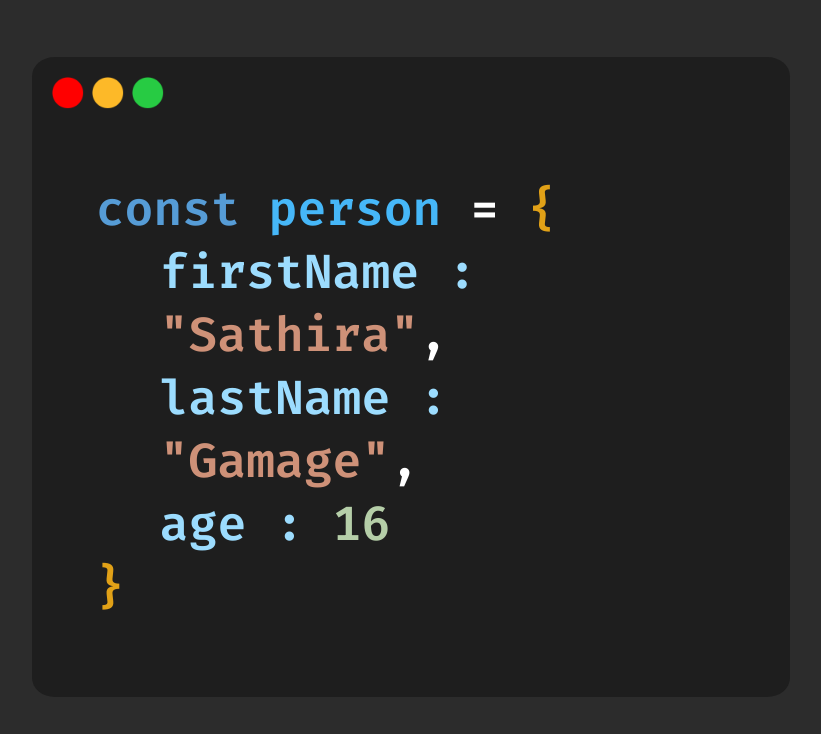
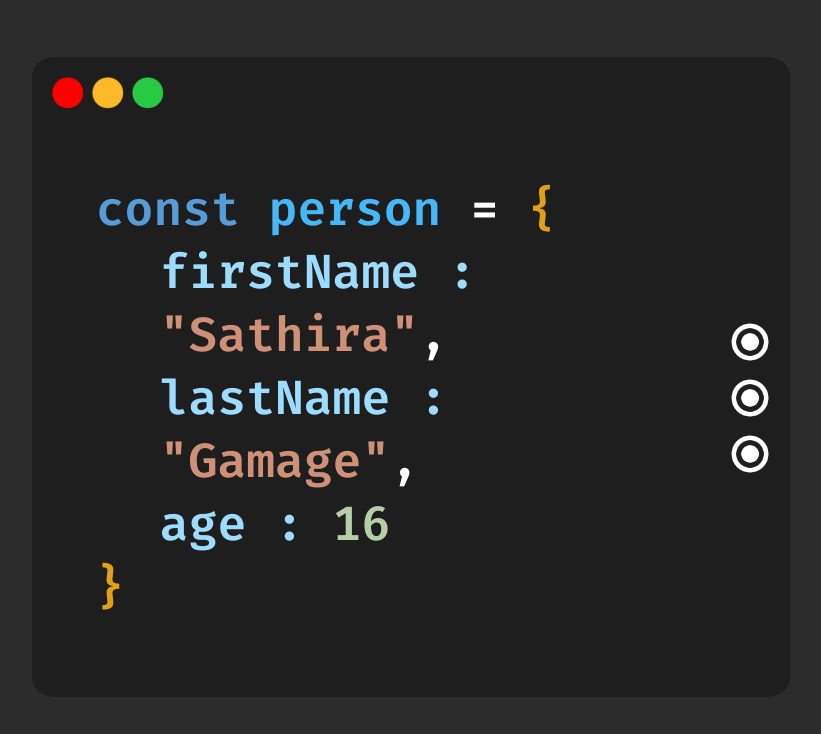
Before and after one commit to EXPOLK/sathira.github.io, a plain HTML site: page index.html in a window 1280 px wide. Shown: the whole page, without its empty margins (229-1050 px from the left). Drawn offline with Linux system fonts and the light colour scheme.

Commit message:
3 Sections Done
Complete the main 3 sections and the scrolling effects

```diff
--- a/index.html
+++ b/index.html
@@ -14,9 +14,10 @@
             <div class="icon green"><img src="img/icon-green.png" alt=""></div>
         </div>
 
+        <div style="display: flex; margin-right: 0; width: 100%;">
         <div class="container-2">
             <div class="main text-margin">
-                <div>
+                <div id="section-1">
                     <h1><span style="color: #569CD6;">const</span> <span style="color: #46B7F8;">person</span> <span style="color: white;">=</span> <span style="color: #E1A117;">{</span></h1>
                     <div class="text-margin-2">
                         <h1><span style="color: #9CDCFE;">firstName : </span><span style="color: #CE9178;">"Sathira"</span><span style="color: white;">,</span></h1>
@@ -26,8 +27,12 @@
                     <h1><span style="color: #E1A117;">}</span></h1>
                 </div>
             </div>
+
+
+
+
             <div class="main text-margin">
-                <div>
+                <div id="section-2">
                 <h1><span style="color: #46B7F8;">person</span><span style="color: white;">.</span><span style="color: #9CDCFE;">social</span><span style="color: #E1A117;"><span style="color: white;"> =</span> {</span></h1>
                 <div class="text-margin-2">
                     <h1><img src="img/linkedin.png" alt="" class="social-logo"><span style="color: white;"> : </span><span style="color: #CE9178;"><a href="https://www.linkedin.com/in/sathira-gamage/">linkedin</a></span><span style="color: white;">,</span></h1>
@@ -44,8 +49,28 @@
             </div>
             </div>
 
+            <div class="main text-margin">
+                <div id="section-3">
+                    <h1><span style="color: #46B7F8;">person</span><span style="color: white;">.</span><span style="color: #9CDCFE;">projects</span><span style="color: #E1A117;"><span style="color: white;"> =</span> {</span></h1>
+                        <div class="text-margin-2">
+                            <h1><span style="color: white;">Coming Soon!</span></h1>
+                        </div>
+                        <h1><span style="color: #E1A117;">}</span></h1>
+                </div>
+            </div>
+
+
 
         </div>
+
+        <div class="scroll-button-div">
+            <img src="img/Scroll-Button.png" alt="" onclick="scrollToY(0)">
+            <img src="img/Scroll-Button.png" alt="" onclick="scrollToY(650)">
+            <img src="img/Scroll-Button.png" alt="" onclick="scrollToY(3000)">
         </div>
+        </div>
+    </div>
+
+    <script src="script.js"></script>
 </body>
 </html>
--- /dev/null
+++ b/script.js
@@ -0,0 +1,102 @@
+// function scrollToTop() {
+//     var container = document.querySelector('.container-2');
+//     var duration = 500; // Set the duration of the scroll animation (in milliseconds)
+//     var start = container.scrollTop;
+//     var startTime = performance.now();
+
+//     function easeInOutQuad(t, b, c, d) {
+//       t /= d / 2;
+//       if (t < 1) return c / 2 * t * t + b;
+//       t--;
+//       return -c / 2 * (t * (t - 2) - 1) + b;
+//     }
+
+//     function scroll() {
+//       var currentTime = performance.now();
+//       var timeElapsed = currentTime - startTime;
+
+//       container.scrollTop = easeInOutQuad(timeElapsed, start, -start, duration);
+
+//       if (timeElapsed < duration) {
+//         requestAnimationFrame(scroll);
+//       }
+//     }
+
+//     requestAnimationFrame(scroll);
+//   }
+
+
+// function scrollToElement(elementId) {
+//     var container = document.querySelector('.container-2');
+//     var targetElement = document.getElementById(elementId);
+
+//     if (targetElement) {
+//       var duration = 500; // Set the duration of the scroll animation (in milliseconds)
+//       var start = container.scrollTop;
+//       var end = targetElement.offsetTop;
+//       var startTime = performance.now();
+
+//       // If the target element is the first child, set the end position to 0
+//       if (targetElement === container.firstChild) {
+//         end = 0;
+//       }
+
+//       function easeInOutQuad(t, b, c, d) {
+//         t /= d / 2;
+//         if (t < 1) return c / 2 * t * t + b;
+//         t--;
+//         return -c / 2 * (t * (t - 2) - 1) + b;
+//       }
+
+//       function scroll() {
+//         var currentTime = performance.now();
+//         var timeElapsed = currentTime - startTime;
+
+//         container.scrollTop = easeInOutQuad(timeElapsed, start, end - start, duration);
+
+//         if (timeElapsed < duration) {
+//           requestAnimationFrame(scroll);
+//         }
+//       }
+
+//       requestAnimationFrame(scroll);
+//     }
+//   }
+
+function scrollToY(positionY) {
+    var container = document.querySelector('.container-2');
+
+    // Scroll to the specified Y position with a smooth effect
+    container.scrollTo({
+      top: positionY,
+      behavior: 'smooth'
+    });
+
+    // Highlight the current section (optional)
+    removeCurrentSectionHighlight();
+    updateCurrentSectionHighlight(positionY);
+  }
+
+  function removeCurrentSectionHighlight() {
+    // Remove the 'current-section' class from all sections
+    var sections = document.querySelectorAll('.container-2 > div');
+    sections.forEach(function(section) {
+      section.classList.remove('current-section');
+    });
+  }
+
+  function updateCurrentSectionHighlight(positionY) {
+    // Find the section corresponding to the current Y position
+    var sections = document.querySelectorAll('.container-2 > div');
+    for (var i = 0; i < sections.length; i++) {
+      var section = sections[i];
+      var sectionTop = section.offsetTop;
+      var sectionBottom = sectionTop + section.clientHeight;
+
+      // Highlight the section if its Y position is within the viewport
+      if (positionY >= sectionTop && positionY < sectionBottom) {
+        section.classList.add('current-section');
+        break;
+      }
+    }
+  }
--- a/style.css
+++ b/style.css
@@ -18,9 +18,9 @@ html{
 }
 
 .container-2{
-    overflow-y: scroll;
+    overflow-y: hidden;
     height: 70vh;
-    scroll-behavior: smooth;
+    width: 92%;
 }
 
 .nav{
@@ -78,3 +78,21 @@ html{
     height: 5vh;
     width: auto;
 }
+
+.scroll-button-div{
+    display: flex;
+    justify-content: center;
+    position: relative;
+    flex-direction: column;
+}
+.scroll-button-div img{
+    height: 5vh;
+    width: auto;
+    padding: 1vh 0;
+    scale: 100%;
+    transition: 1s;
+}
+.scroll-button-div img:hover{
+    scale: 80%;
+    transition: 1s;
+}
```
Also changed, not shown: img/Scroll-Button.png (added), img/discord.png, img/github.png, img/insta.png. Lines whose indentation alone changed are shown as unchanged.
